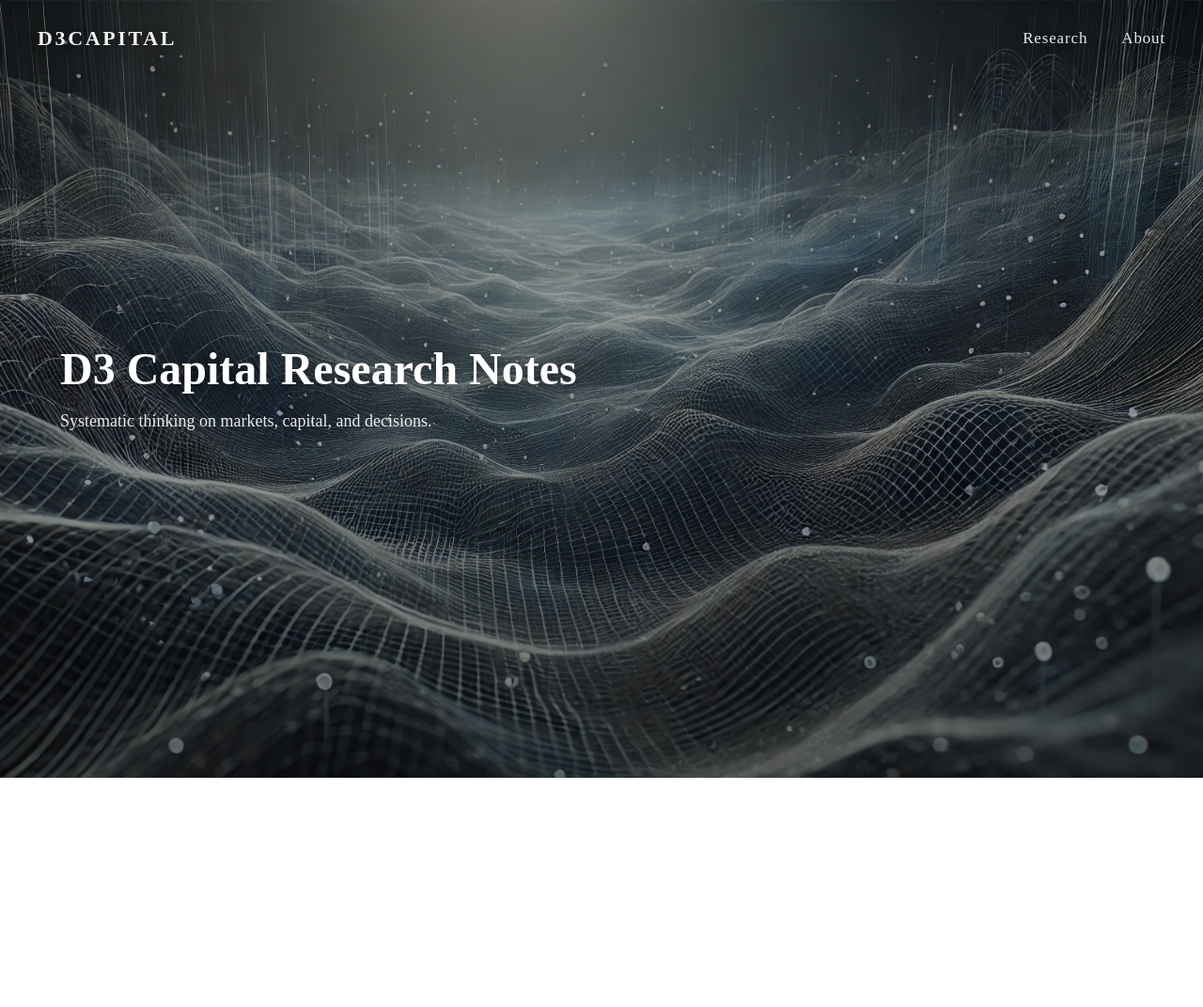
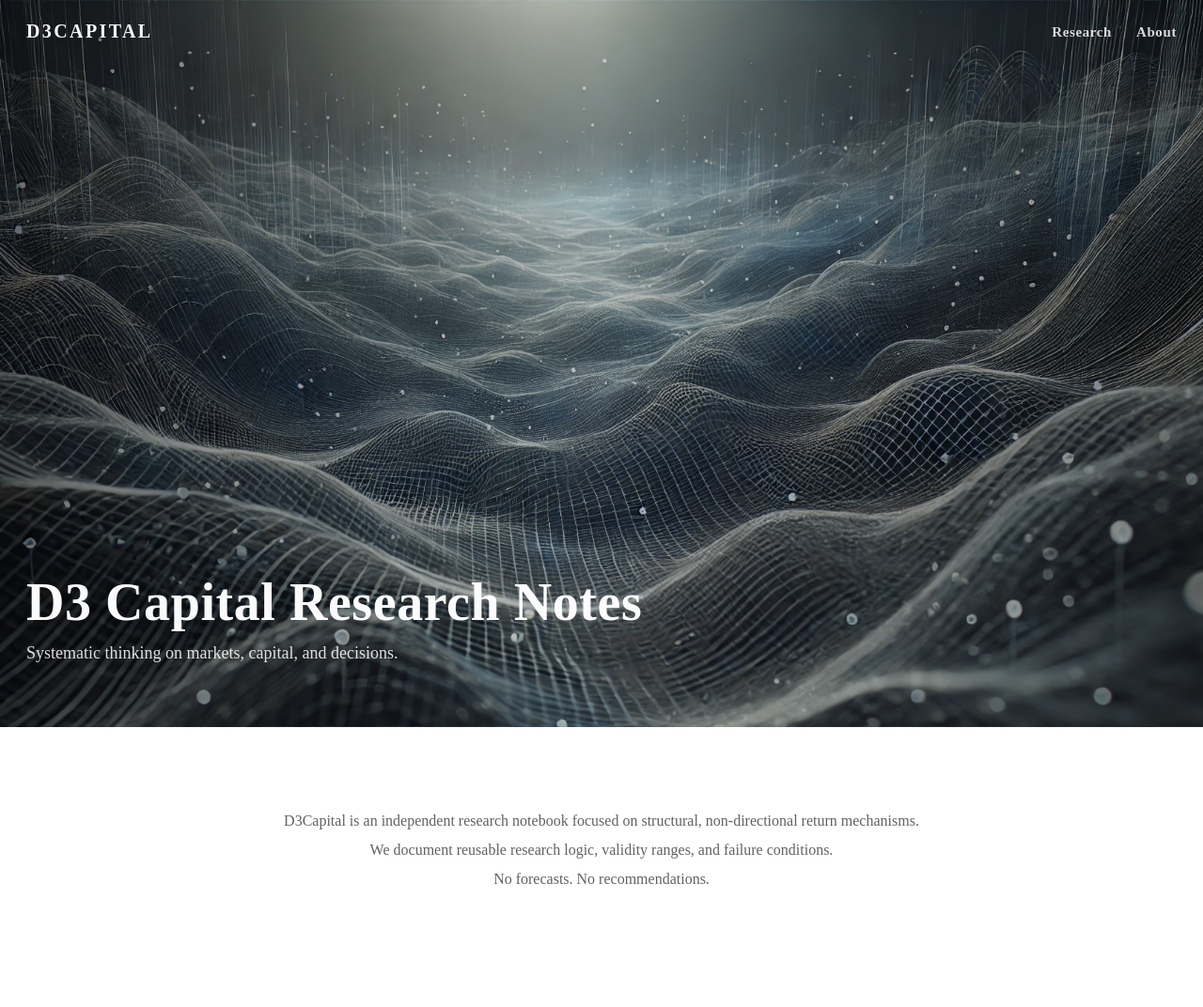
Before and after one commit to D3Capital/D3Capital.github.io, a Jekyll site: the page built from index.md, in a window 1280 px wide. Shown: the whole page at 94% size. Built offline with Jekyll 4.4.1, drawn with Linux system fonts in a browser that asks for light colours; before the commit the page ends 900 px from its top, so only the background shows below that; some of the changed lines change nothing that is shown.

Commit message:
simplify home: full-bleed hero + manifesto

```diff
--- a/index.md
+++ b/index.md
@@ -1,149 +1,141 @@
 ---
 layout: home
-title: ""
+title: " "
+permalink: /
 ---
 
 <style>
-/* ========== HERO BASE ========== */
+/* --- Home: full-bleed hero + minimal manifesto --- */
+
+/* Remove any layout padding on the home page (theme-dependent) */
+.page-content, .wrapper, .container {
+  max-width: none !important;
+  padding: 0 !important;
+  margin: 0 !important;
+}
+
+/* HERO */
 .hero {
   position: relative;
   width: 100%;
-  height: clamp(640px, 92vh, 860px);
+  height: 86vh;
+  min-height: 620px;
   overflow: hidden;
+  margin: 0;
 }
 
-/* Background image */
 .hero-img {
   position: absolute;
   inset: 0;
   width: 100%;
   height: 100%;
   object-fit: cover;
+  display: block;
 }
 
-/* Dark overlay */
 .hero-overlay {
   position: absolute;
   inset: 0;
-  background: linear-gradient(
-    180deg,
-    rgba(0,0,0,0.55) 0%,
-    rgba(0,0,0,0.35) 40%,
-    rgba(0,0,0,0.55) 100%
-  );
+  background:
+    linear-gradient(90deg, rgba(0,0,0,.55), rgba(0,0,0,.20), rgba(0,0,0,.45));
 }
 
-/* Top navigation inside hero */
+/* Top nav inside hero */
 .hero-top {
   position: absolute;
-  top: 28px;
-  left: 40px;
-  right: 40px;
+  top: 22px;
+  left: 28px;
+  right: 28px;
   display: flex;
+  align-items: center;
   justify-content: space-between;
-  align-items: center;
-  z-index: 5;
+  z-index: 3;
 }
 
-.hero-brand {
-  font-size: 22px;
-  font-weight: 600;
+.hero-brand a{
+  text-decoration: none;
+  font-size: 20px;
+  font-weight: 700;
   letter-spacing: 0.12em;
   text-transform: uppercase;
-  color: rgba(255,255,255,0.95);
-  text-decoration: none;
-  text-shadow: 0 2px 10px rgba(0,0,0,0.35);
+  color: rgba(255,255,255,0.96);
 }
 
-.hero-links a {
-  margin-left: 32px;
-  font-size: 17px;
-  font-weight: 500;
-  letter-spacing: 0.05em;
-  color: rgba(255,255,255,0.9);
+.hero-links a{
   text-decoration: none;
-  text-shadow: 0 2px 10px rgba(0,0,0,0.35);
+  margin-left: 22px;
+  font-size: 15px;
+  font-weight: 650;
+  letter-spacing: 0.04em;
+  color: rgba(255,255,255,0.92);
+  opacity: 0.9;
 }
+.hero-links a:hover { opacity: 1; }
 
-.hero-links a:hover {
-  opacity: 1;
-}
-
-/* Center text */
+/* Hero title block */
 .hero-text {
-  position: relative;
-  z-index: 4;
-  height: 100%;
-  display: flex;
-  flex-direction: column;
-  justify-content: center;
-  padding-left: 64px;
-  max-width: 900px;
+  position: absolute;
+  left: 28px;
+  right: 28px;
+  bottom: 64px;
+  z-index: 3;
+  max-width: 980px;
 }
 
 .hero-text h1 {
-  margin: 0 0 14px;
-  font-size: 48px;
-  line-height: 1.15;
-  font-weight: 600;
-  color: #fff;
-  text-shadow: 0 2px 10px rgba(0,0,0,0.35);
+  margin: 0 0 10px;
+  font-size: 56px;
+  line-height: 1.06;
+  letter-spacing: 0.01em;
+  color: rgba(255,255,255,0.98);
 }
 
 .hero-text p {
   margin: 0;
   font-size: 18px;
   line-height: 1.6;
-  color: rgba(255,255,255,0.9);
+  color: rgba(255,255,255,0.86);
+}
+
+/* Manifesto block (fix "half-finished" feeling) */
+.manifesto {
+  max-width: 860px;
+  margin: 84px auto 120px;
+  padding: 0 24px;
+  text-align: center;
+}
+.manifesto p {
+  margin: 0;
+  font-size: 16px;
+  line-height: 1.95;
+  color: rgba(0,0,0,0.62);
 }
 
 /* Mobile */
-@media (max-width: 768px) {
-  .hero-text {
-    padding-left: 28px;
-    padding-right: 28px;
-  }
-  .hero-text h1 {
-    font-size: 34px;
-  }
-  .hero-top {
-    left: 20px;
-    right: 20px;
-  }
-}
-@media (max-width: 520px) {
-  .hero-top{
-    top: 18px;
-    left: 16px;
-    right: 16px;
-  }
-  .hero-brand{
-    font-size: 18px;
-    letter-spacing: 0.10em;
-  }
-  .hero-links a{
-    margin-left: 14px;
-    font-size: 14px;
-    letter-spacing: 0.04em;
-  }
-  .hero-text h1{
-    font-size: 30px;
-  }
-  .hero-text p{
-    font-size: 16px;
-  }
+@media (max-width: 720px) {
+  .hero { height: 78vh; min-height: 520px; }
+  .hero-top { top: 16px; left: 18px; right: 18px; }
+  .hero-brand a{ font-size: 18px; }
+  .hero-links a{ margin-left: 14px; font-size: 14px; }
+  .hero-text { left: 18px; right: 18px; bottom: 44px; }
+  .hero-text h1 { font-size: 40px; }
+  .hero-text p { font-size: 16px; }
+  .manifesto { margin: 64px auto 96px; }
 }
 </style>
 
-<div class="hero">
-  <img class="hero-img" src="/assets/img/hero.jpg" alt="D3 Capital Research">
+<!-- HERO -->
+<section class="hero" aria-label="D3Capital Hero">
+  <img class="hero-img" src="/assets/img/hero.jpg" alt="D3Capital Research">
   <div class="hero-overlay"></div>
 
   <div class="hero-top">
-    <a class="hero-brand" href="/">D3Capital</a>
-    <nav class="hero-links">
-      <a href="/research">Research</a>
-      <a href="/about">About</a>
+    <div class="hero-brand">
+      <a href="/" aria-label="Home">D3CAPITAL</a>
+    </div>
+    <nav class="hero-links" aria-label="Primary">
+      <a href="/research/">Research</a>
+      <a href="/about/">About</a>
     </nav>
   </div>
 
@@ -151,4 +143,15 @@ title: ""
     <h1>D3 Capital Research Notes</h1>
     <p>Systematic thinking on markets, capital, and decisions.</p>
   </div>
-</div>
+</section>
+<!-- /HERO -->
+
+<!-- MANIFESTO -->
+<section class="manifesto" aria-label="Manifesto">
+  <p>
+    D3Capital is an independent research notebook focused on structural, non-directional return mechanisms.<br>
+    We document reusable research logic, validity ranges, and failure conditions.<br>
+    No forecasts. No recommendations.
+  </p>
+</section>
+<!-- /MANIFESTO -->
```
